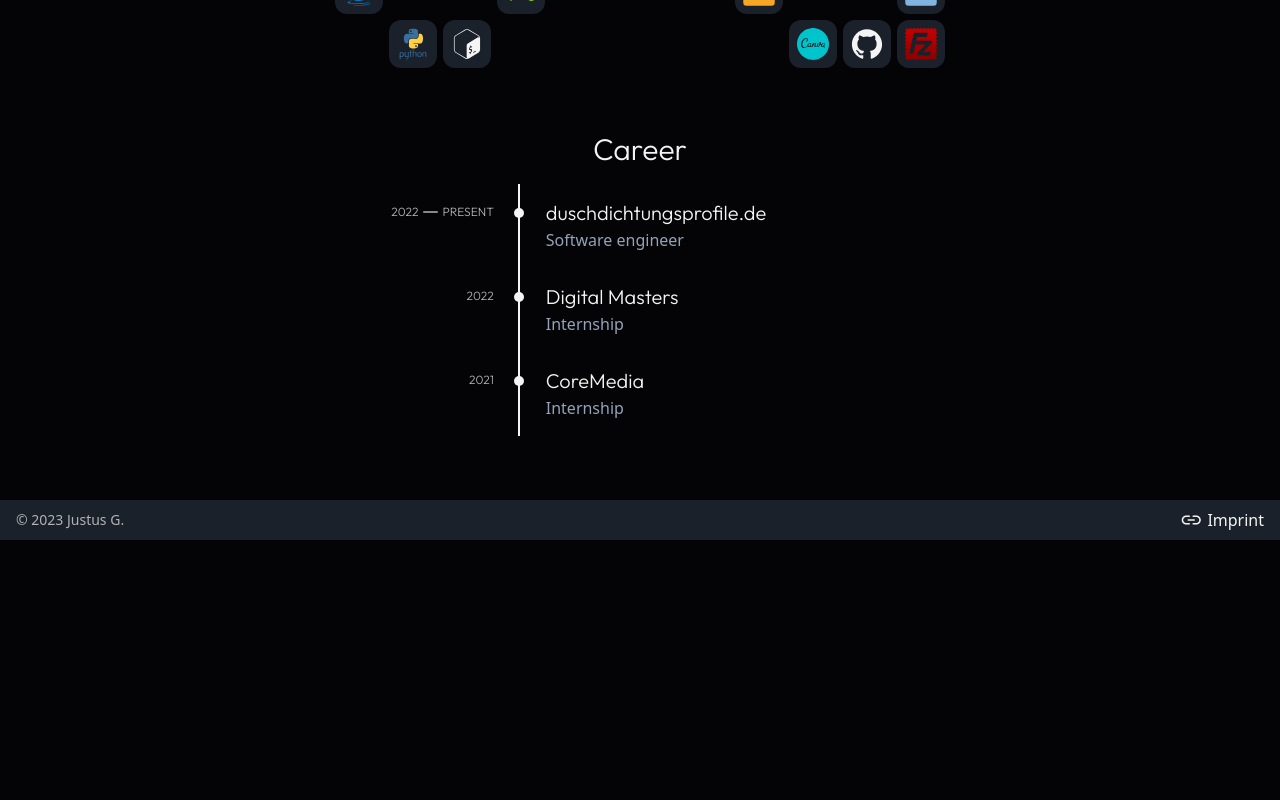
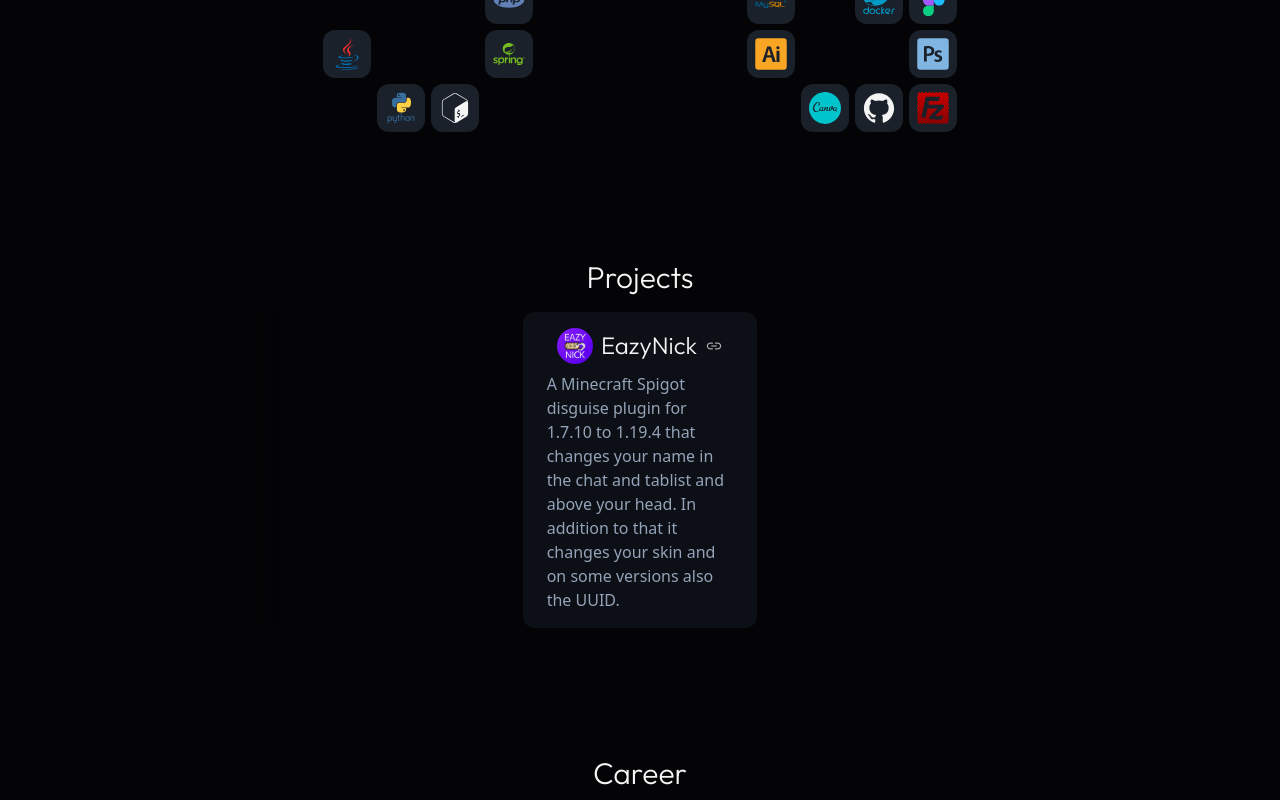
Before and after one commit to JustixDevelopment/homepage, a Vue app: page / in a window 1280 px wide. Shown: the part 1060-1860 px from the top of the page. Before the commit the page ends 1600 px from the top, so only its background shows below. Built offline with nearby package versions, Linux system fonts and the light colour scheme.

Commit message:
added projects carousel

```diff
--- a/src/components/Hero.vue
+++ b/src/components/Hero.vue
@@ -5,7 +5,7 @@
 </template>
 <script>
 export default {
-  name: 'PopUp',
+  name: 'Hero',
   emits: ['close']
 };
 </script>
--- a/src/components/Icon.vue
+++ b/src/components/ImageAsset.vue
@@ -1,28 +1,28 @@
 <template>
   <img
-    :src="this.assetUrl('/assets/icons/' + this.fileName)"
+    :src="this.assetUrl('/assets/' + this.fileName)"
     :alt="this.alt"
     :width="this.width"
     :height="this.height"
-    :loading="this.lazy ? 'lazy' : 'eager'"
+    :loading="this.eager ? 'eager' : 'lazy'"
   />
 </template>
 
 <script>
-const icons = import.meta.globEager('@/assets/icons/*');
+const icons = import.meta.globEager('@/assets/*/*');
 
 console.log(icons);
 
 export default {
-  name: 'Home',
+  name: 'ImageAsset',
   props: {
     fileName: String,
     alt: String,
     width: Number,
     height: Number,
-    lazy: {
+    eager: {
       type: Boolean,
-      default: true
+      default: false
     }
   },
   methods: {
--- a/src/pages/home/components/Home.vue
+++ b/src/pages/home/components/Home.vue
@@ -7,88 +7,125 @@
       <p class="text-md mt-2.5 text-center font-title uppercase tracking-widest text-primary-300">
         Fix the cause,<br />not the symptom
       </p>
-      <p
-        class="mt-5 flex cursor-pointer items-center gap-1 rounded-full bg-primary-700 px-2.5 py-1 transition hover:bg-primary-800"
+      <span
+        class="material-symbols-rounded mt-5 flex animate-[bounce-negative_1.5s_ease-in-out_infinite] cursor-pointer items-center rounded-full bg-primary-700 p-1.5 transition duration-500 hover:bg-primary-800"
+        style="font-size: 24px"
         @click="scrollDown()"
       >
-        <span
-          class="material-symbols-rounded animate-[bounce-negative_1.5s_ease-in-out_infinite]"
-          style="font-size: 24px"
-          >expand_more</span
-        >Read more
-      </p>
+        expand_more
+      </span>
     </div>
   </Hero>
 
-  <section class="skills-tools flex-wrap justify-around gap-8">
+  <section class="skills-tools flex-wrap justify-around gap-20">
     <div class="skills">
       <!-- HTML5 -->
-      <Icon fileName="html5.svg" alt="HTML5" :width="this.iconSize" :height="this.iconSize" />
+      <ImageAsset fileName="icons/html5.svg" alt="HTML5" :width="this.iconSize" :height="this.iconSize" />
 
       <!-- CSS3 -->
-      <Icon fileName="css3.svg" alt="CSS3" :width="this.iconSize" :height="this.iconSize" />
+      <ImageAsset fileName="icons/css3.svg" alt="CSS3" :width="this.iconSize" :height="this.iconSize" />
 
       <!-- SASS/SCSS -->
-      <Icon fileName="sass.svg" alt="SASS / SCSS" :width="this.iconSize" :height="this.iconSize" />
+      <ImageAsset fileName="icons/sass.svg" alt="SASS / SCSS" :width="this.iconSize" :height="this.iconSize" />
 
       <!-- JavaScript -->
-      <Icon fileName="javascript.svg" alt="JavaScript" :width="this.iconSize" :height="this.iconSize" />
+      <ImageAsset fileName="icons/javascript.svg" alt="JavaScript" :width="this.iconSize" :height="this.iconSize" />
 
       <!-- Vue.js -->
-      <Icon fileName="vue.svg" alt="Vue.js" :width="this.iconSize" :height="this.iconSize" />
+      <ImageAsset fileName="icons/vue.svg" alt="Vue.js" :width="this.iconSize" :height="this.iconSize" />
 
       <!-- PHP -->
-      <Icon fileName="php.svg" alt="PHP" :width="this.iconSize" :height="this.iconSize" />
+      <ImageAsset fileName="icons/php.svg" alt="PHP" :width="this.iconSize" :height="this.iconSize" />
 
       <!-- Java -->
-      <Icon fileName="java.svg" alt="Java" :width="this.iconSize" :height="this.iconSize" />
+      <ImageAsset fileName="icons/java.svg" alt="Java" :width="this.iconSize" :height="this.iconSize" />
 
       <!-- Spring -->
-      <Icon fileName="spring.svg" alt="Spring" :width="this.iconSize" :height="this.iconSize" />
+      <ImageAsset fileName="icons/spring.svg" alt="Spring" :width="this.iconSize" :height="this.iconSize" />
 
       <!-- Python -->
-      <Icon fileName="python.svg" alt="Python" :width="this.iconSize" :height="this.iconSize" />
+      <ImageAsset fileName="icons/python.svg" alt="Python" :width="this.iconSize" :height="this.iconSize" />
 
       <!-- bash -->
-      <Icon fileName="bash.svg" alt="bash" :width="this.iconSize" :height="this.iconSize" />
+      <ImageAsset fileName="icons/bash.svg" alt="bash" :width="this.iconSize" :height="this.iconSize" />
     </div>
 
     <div class="tools">
       <!-- JetBrains -->
-      <Icon fileName="jetbrains.svg" alt="JetBrains" :width="this.iconSize" :height="this.iconSize" />
+      <ImageAsset fileName="icons/jetbrains.svg" alt="JetBrains" :width="this.iconSize" :height="this.iconSize" />
 
       <!-- VSCode -->
-      <Icon fileName="vscode.svg" alt="Visual Studio Code" :width="this.iconSize" :height="this.iconSize" />
+      <ImageAsset fileName="icons/vscode.svg" alt="Visual Studio Code" :width="this.iconSize" :height="this.iconSize" />
 
       <!-- git -->
-      <Icon fileName="git.svg" alt="git" :width="this.iconSize" :height="this.iconSize" />
+      <ImageAsset fileName="icons/git.svg" alt="git" :width="this.iconSize" :height="this.iconSize" />
 
       <!-- TailwindCSS -->
-      <Icon fileName="tailwind.svg" alt="TailwindCSS" :width="this.iconSize" :height="this.iconSize" />
+      <ImageAsset fileName="icons/tailwind.svg" alt="TailwindCSS" :width="this.iconSize" :height="this.iconSize" />
 
       <!-- MySQL -->
-      <Icon fileName="mysql.svg" alt="MySQL" :width="this.iconSize" :height="this.iconSize" />
+      <ImageAsset fileName="icons/mysql.svg" alt="MySQL" :width="this.iconSize" :height="this.iconSize" />
 
       <!-- Docker -->
-      <Icon fileName="docker.svg" alt="Docker" :width="this.iconSize" :height="this.iconSize" />
+      <ImageAsset fileName="icons/docker.svg" alt="Docker" :width="this.iconSize" :height="this.iconSize" />
 
       <!-- Figma -->
-      <Icon fileName="figma.svg" alt="Figma" :width="this.iconSize" :height="this.iconSize" />
+      <ImageAsset fileName="icons/figma.svg" alt="Figma" :width="this.iconSize" :height="this.iconSize" />
 
       <!-- Illustrator -->
-      <Icon fileName="illustrator.svg" alt="Adobe Illustrator" :width="this.iconSize" :height="this.iconSize" />
+      <ImageAsset
+        fileName="icons/illustrator.svg"
+        alt="Adobe Illustrator"
+        :width="this.iconSize"
+        :height="this.iconSize"
+      />
 
       <!-- Photoshop -->
-      <Icon fileName="photoshop.svg" alt="Adobe Photoshop" :width="this.iconSize" :height="this.iconSize" />
+      <ImageAsset fileName="icons/photoshop.svg" alt="Adobe Photoshop" :width="this.iconSize" :height="this.iconSize" />
 
       <!-- Canva -->
-      <Icon fileName="canva.svg" alt="Canva" :width="this.iconSize" :height="this.iconSize" />
+      <ImageAsset fileName="icons/canva.svg" alt="Canva" :width="this.iconSize" :height="this.iconSize" />
 
       <!-- GitHub -->
-      <Icon fileName="github.svg" alt="GitHub" :width="this.iconSize" :height="this.iconSize" />
+      <ImageAsset fileName="icons/github.svg" alt="GitHub" :width="this.iconSize" :height="this.iconSize" />
 
       <!-- FileZilla -->
-      <Icon fileName="filezilla.svg" alt="FileZilla" :width="this.iconSize" :height="this.iconSize" />
+      <ImageAsset fileName="icons/filezilla.svg" alt="FileZilla" :width="this.iconSize" :height="this.iconSize" />
+    </div>
+  </section>
+
+  <section class="projects">
+    <h2>Projects</h2>
+    <div class="projects-items relative mt-4 w-full overflow-x-hidden px-4">
+      <div class="controls absolute left-0 flex h-full w-full items-center justify-between">
+        <span class="previous material-symbols-rounded" @click="previousProject()">chevron_left</span>
+        <span class="next material-symbols-rounded" @click="nextProject()">chevron_right</span>
+      </div>
+      <div class="content flex translate-x-0 gap-4 transition duration-500">
+        <div class="projects-item">
+          <div class="projects-item-header">
+            <ImageAsset
+              class="projects-item-image"
+              fileName="projects/eazynick.webp"
+              alt="EazyNick"
+              :width="this.projectImageSize"
+              :height="this.projectImageSize"
+            />
+            <h3 class="projects-item-title">EazyNick</h3>
+            <a
+              class="projects-item-link material-symbols-rounded"
+              href="https://github.com/JustixDevelopment/EazyNick"
+              target="_blank"
+            >
+              link
+            </a>
+          </div>
+          <p class="projects-item-description">
+            A Minecraft Spigot disguise plugin for 1.7.10 to 1.19.4 that changes your name in the chat and tablist and
+            above your head. In addition to that it changes your skin and on some versions also the UUID.
+          </p>
+        </div>
+      </div>
     </div>
   </section>
 
@@ -126,19 +163,21 @@
 
 <script>
 import Hero from '@/components/Hero.vue';
-import Icon from '@/components/Icon.vue';
+import ImageAsset from '@/components/ImageAsset.vue';
 
 export default {
   name: 'Home',
   components: {
     Hero,
-    Icon
+    ImageAsset
   },
   data() {
     return {
       iconSize: 48,
+      projectImageSize: 36,
       iconGapSize: 6,
-      currentAnimationDelay: 0
+      currentAnimationDelay: 0,
+      currentProject: 0
     };
   },
   methods: {
@@ -153,23 +192,28 @@ export default {
 
       if (this.isElementInView(skillsToolsContainer)) skillsToolsContainer.style.animationPlayState = 'running';
 
+      // projects
+      const projectsContainer = document.querySelector('.projects');
+
+      if (this.isElementInView(projectsContainer)) projectsContainer.style.animationPlayState = 'running';
+
       // career
       const careerContainer = document.querySelector('.career');
 
       if (this.isElementInView(careerContainer)) careerContainer.style.animationPlayState = 'running';
     },
-    alignIconsInLetterForm(iconsContainer, letterArray) {
+    alignImageAssetsInLetterForm(iconsContainer, letterArray) {
       const iconNodes = iconsContainer.getElementsByTagName('IMG');
 
       const maxColumn = letterArray[0].length,
         maxRow = letterArray.length,
-        letterIconCapacity = letterArray
+        letterImageAssetCapacity = letterArray
           .map((line) => line.split('').filter((c) => c === '1').length)
           .reduce((length1, length2) => length1 + length2, 0);
       let column = 0,
         row = 0;
 
-      for (let i = 0; i < letterIconCapacity; i++) {
+      for (let i = 0; i < letterImageAssetCapacity; i++) {
         const icon = iconNodes[i];
 
         if (column === maxColumn) {
@@ -203,11 +247,11 @@ export default {
         column++;
       }
 
-      if (letterIconCapacity < iconNodes.length) {
+      if (letterImageAssetCapacity < iconNodes.length) {
         row += 1.5;
         column = 0;
 
-        for (let i = letterIconCapacity; i < iconNodes.length; i++) {
+        for (let i = letterImageAssetCapacity; i < iconNodes.length; i++) {
           const icon = iconNodes[i];
           const left = column * this.iconSize + (column > 0 ? column * this.iconGapSize : 0);
           const top = row * this.iconSize + (row > 0 ? row * this.iconGapSize : 0);
@@ -233,12 +277,50 @@ export default {
     },
     scrollDown() {
       document.querySelector('.skills-tools').scrollIntoView({ behavior: 'smooth', block: 'center' });
+    },
+    previousProject() {
+      if (this.currentProject > 0) {
+        this.currentProject--;
+
+        this.updateProject();
+      }
+    },
+    nextProject() {
+      if (
+        this.currentProject <
+        document.querySelectorAll('.projects-item').length - (window.innerWidth >= 640 ? 3 : 1)
+      ) {
+        this.currentProject++;
+
+        this.updateProject();
+      }
+    },
+    updateProject() {
+      // controls
+      document.querySelector('.projects-items .controls .previous').style.opacity = this.currentProject > 0 ? 1 : 0;
+      document.querySelector('.projects-items .controls .next').style.opacity =
+        this.currentProject < document.querySelectorAll('.projects-item').length - (window.innerWidth >= 640 ? 3 : 1)
+          ? 1
+          : 0;
+
+      // change project item
+      const projectsItemContent = document.querySelector('.projects-items .content');
+      const firstProjectsItem = document.querySelector('.projects-item');
+      projectsItemContent.style.transform =
+        'translateX(-' + this.currentProject * (firstProjectsItem.clientWidth + 16) + 'px)';
     }
   },
   mounted() {
     // animate and align skills + tools icons
-    this.alignIconsInLetterForm(document.querySelector('.skills'), ['1111', '   1', '   1', '1  1', ' 11 ']);
-    this.alignIconsInLetterForm(document.querySelector('.tools'), [' 111', '1   ', '1 11', '1  1', ' 111']);
+    this.alignImageAssetsInLetterForm(document.querySelector('.skills'), ['1111', '   1', '   1', '1  1', ' 11 ']);
+    this.alignImageAssetsInLetterForm(document.querySelector('.tools'), [' 111', '1   ', '1 11', '1  1', ' 111']);
+
+    // projects
+    let currentProjectsAnimationDelay = 0;
+    document.querySelectorAll('.projects-item').forEach((projectsItem) => {
+      projectsItem.style.animationDelay = (currentProjectsAnimationDelay += 250) + 'ms';
+    });
+    this.updateProject();
 
     // career
     let currentCareerAnimationDelay = 0;
@@ -267,7 +349,11 @@ export default {
 }
 
 section {
-  @apply mx-auto my-16 flex max-w-3xl;
+  @apply mx-4 my-32 flex max-w-3xl sm:mx-auto;
+
+  h2 {
+    @apply text-center;
+  }
 }
 
 /* skills + tools  */
@@ -277,6 +363,7 @@ section {
 
   > div {
     @apply relative inline-block text-center;
+
     animation-play-state: inherit;
 
     img {
@@ -288,21 +375,81 @@ section {
   }
 }
 
+/* projects */
+
+.projects {
+  @apply flex-col;
+
+  animation-play-state: paused;
+
+  .projects-items {
+    animation-play-state: inherit;
+
+    &::before,
+    &::after {
+      @apply absolute top-0 z-10 h-full w-6 from-primary-950;
+
+      content: '';
+    }
+
+    &::before {
+      @apply left-0 bg-gradient-to-r;
+    }
+
+    &::after {
+      @apply right-0 bg-gradient-to-l;
+    }
+
+    .controls > span {
+      @apply relative z-20 cursor-pointer rounded-full bg-primary-600 p-1.5 transition-opacity duration-500;
+    }
+
+    .content {
+      animation-play-state: inherit;
+
+      .projects-item {
+        @apply mx-auto flex max-w-full flex-shrink-0 animate-[fade-in_1s_ease-out] flex-col items-center gap-2 rounded-xl bg-primary-900 px-6 py-4 opacity-0 sm:max-w-[calc((100%-2rem)/3)];
+
+        animation-fill-mode: forwards;
+        animation-play-state: inherit;
+
+        .projects-item-header {
+          @apply flex items-center gap-2;
+
+          .projects-item-image {
+            @apply rounded-full;
+          }
+
+          .projects-item-title {
+            @apply text-2xl;
+          }
+
+          .projects-item-link {
+            @apply text-lg text-primary-300;
+          }
+        }
+
+        .projects-item-description {
+          @apply text-primary-400;
+        }
+      }
+    }
+  }
+}
+
 /* career */
 
 .career {
   @apply flex-col;
+
   animation-play-state: paused;
-
-  h2 {
-    @apply text-center;
-  }
 
   .career-items {
     animation-play-state: inherit;
 
     .career-item {
       @apply relative flex pl-8;
+
       animation-play-state: inherit;
 
       &::before {
--- a/src/pages/imprint/components/Imprint.vue
+++ b/src/pages/imprint/components/Imprint.vue
@@ -1,5 +1,5 @@
 <template>
-  <div class="w-full max-w-4xl px-8 py-6 lg:py-10">
+  <div class="w-full max-w-3xl px-8 py-6 lg:py-10">
     <h1>Imprint</h1>
     <div class="mt-2 flex flex-col gap-2">
       <h2>Information according to § 5 TMG</h2>
```
Also changed, not shown: src/assets/projects/eazynick.webp (added).
